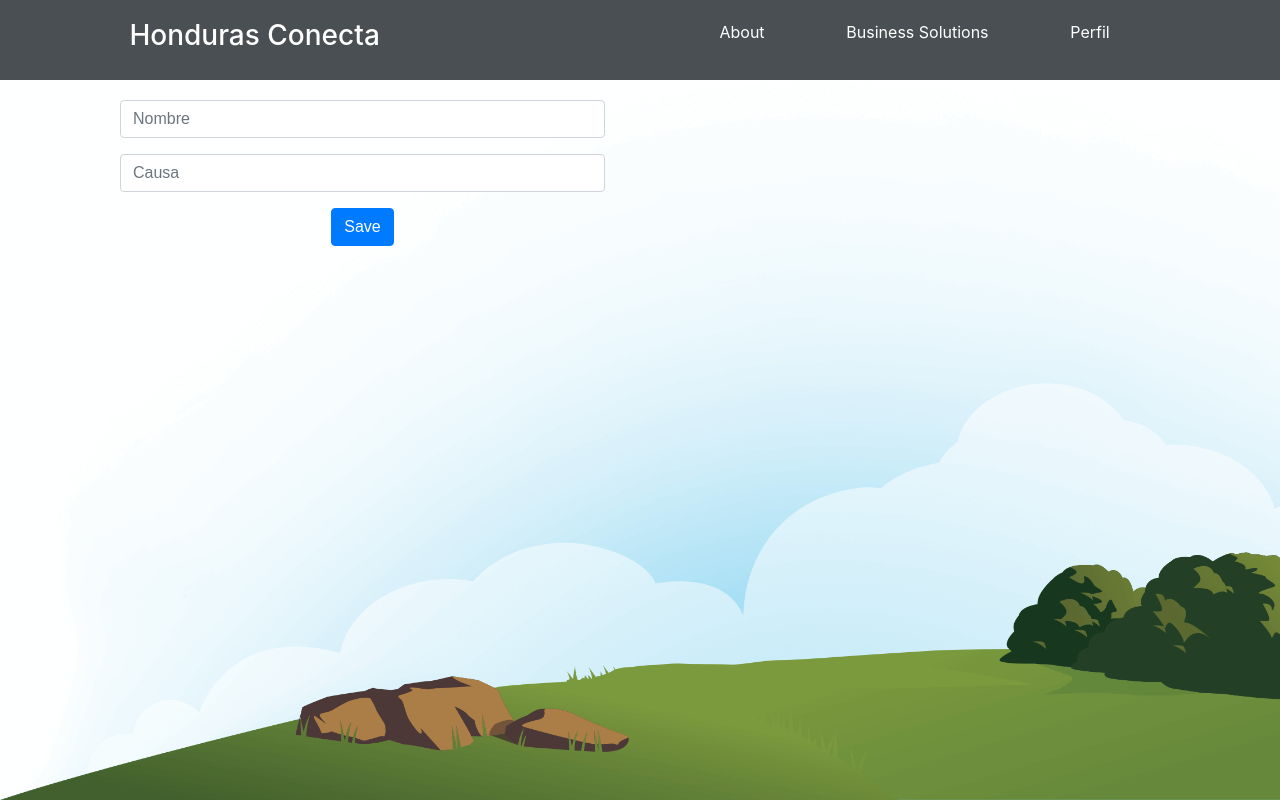
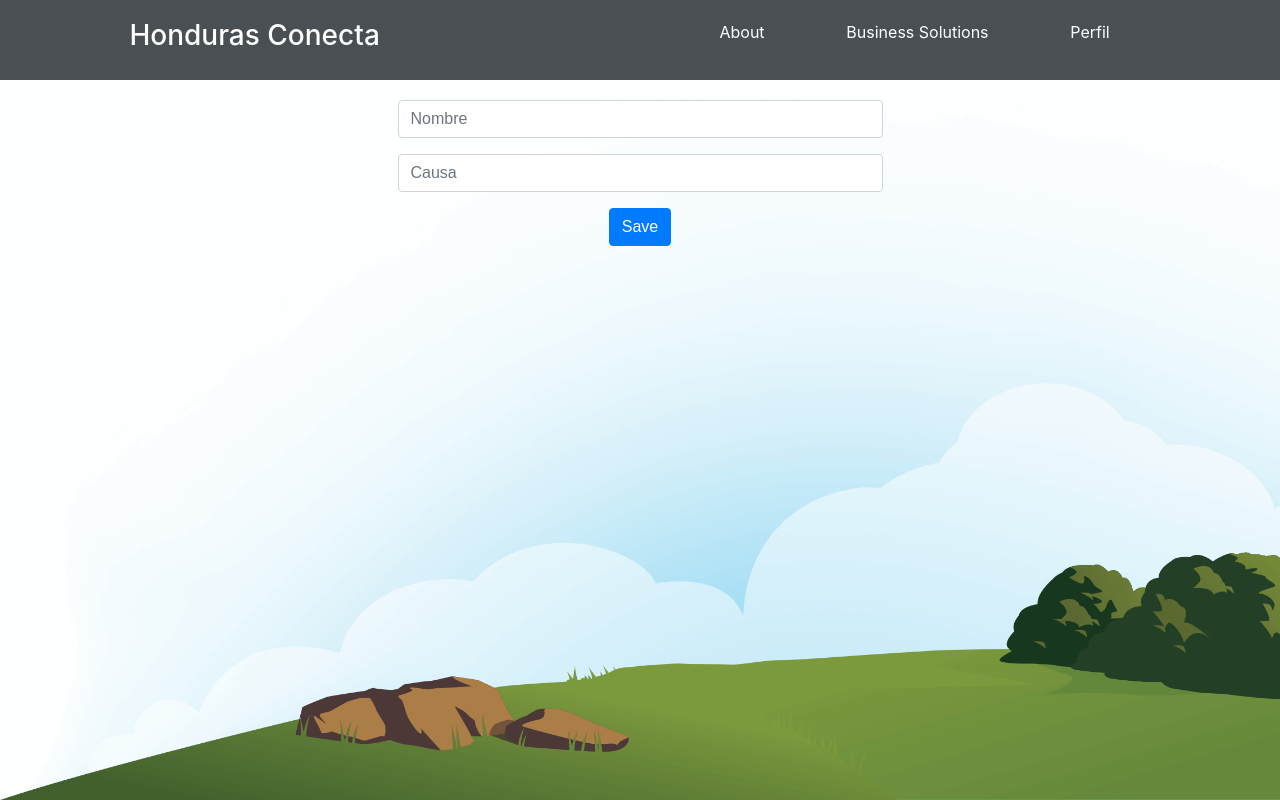
Before and after one commit to mario-galindo/honduras-conecta-frontend, a React (Create React App) app: page /voluntario in a window 1280 px wide. Built offline with nearby package versions, Linux system fonts and the light colour scheme.

Commit message:
add mx-auto boostrap class to div

```diff
--- a/src/components/VoluntarioForm.js
+++ b/src/components/VoluntarioForm.js
@@ -14,7 +14,7 @@ class VoluntarioForm extends React.Component {
     render() {
         return (
             <div className="container">
-                <div className="col-md-6 text-center">
+                <div className="col-md-6 text-center mx-auto">
                     <form className="card-body">
                         <div className="form-group">
                             <input
```
